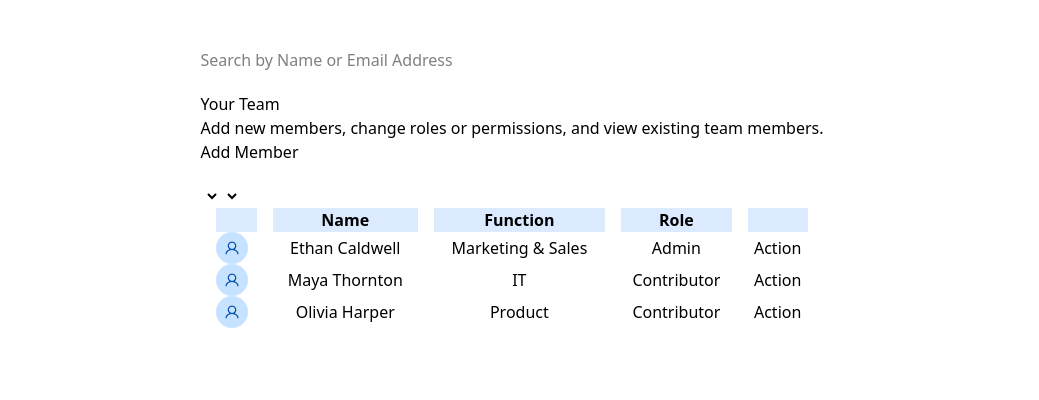
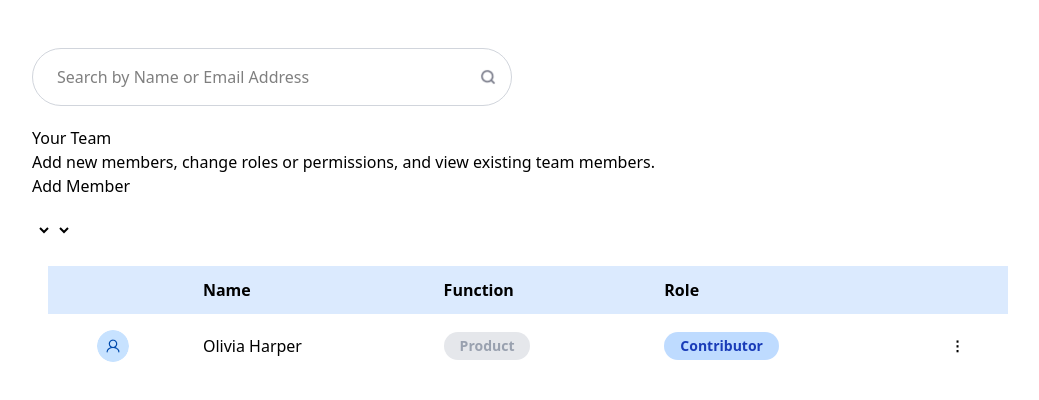
Before and after one commit to sanjay872/team-management, a React (Vite) app in the folder client/: page / in a window 1280 px wide. Shown: the top 400 px of the page, without its empty margins (128-1167 px from the left). Built offline with nearby package versions, Linux system fonts and the light colour scheme.

Commit message:
working on UI

```diff
--- a/client/src/App.jsx
+++ b/client/src/App.jsx
@@ -1,12 +1,25 @@
 import Avatar from './assets/Avatar.png';
+import Search from './assets/search 1.png';
 
 
 function App() {
   return (
-    <div className='flex justify-center items-start h-screen'>
-      <div className="flex flex-col m-[48px] gap-5">
-        <input type="text" name="search" id="search" placeholder="Search by Name or Email Address"
-                className=''/>
+    <div className='flex justify-center items-start h-screen w-screen'>
+      <div className="flex flex-col m-[48px] gap-5 ">
+        <div className="relative w-fit">
+          <input
+            type="text"
+            name="search"
+            id="search"
+            placeholder="Search by Name or Email Address"
+            className="border border-gray-300 outline-none w-[480px] rounded-full pl-6 pr-12 py-4"
+          />
+          <img
+            src={Search}
+            alt="search"
+            className="w-4 h-4 absolute right-4 top-1/2 -translate-y-1/2"
+          />
+        </div>
         <div>
           <div>
             <div>
@@ -18,87 +31,41 @@ function App() {
           </div>
           <button>Add Member</button>
         </div>
-        <div>
+        <div className='w-[60em] flex flex-col gap-2'>
           <div>
             <select name="Function" id=""></select>
             <select name="Role" id=""></select>
           </div>
-          <table className='w-full border-separate border-spacing-x-4'>
+          <table className="w-full border-collapse m-4">
             <thead>
-              <tr className='bg-blue-100'>
-                <th></th>
-                <th>Name</th>
-                <th>Function</th>
-                <th>Role</th>
-                <th></th>
+              <tr className="bg-blue-100 text-left">
+                <th className="px-6 py-3"></th>
+                <th className="px-6 py-3">Name</th>
+                <th className="px-6 py-3">Function</th>
+                <th className="px-6 py-3">Role</th>
+                <th className="px-6 py-3"></th>
               </tr>
             </thead>
+
             <tbody>
-                <tr className='text-center hover:hover:bg-gray-700'>
-                <td><img src={Avatar} alt='profile' /></td>
-                <td>
-                  <div>
-                    Ethan Caldwell
+              <tr className="hover:bg-gray-100 text-left">
+                <td className="px-6 py-4">
+                  <div className="flex items-center justify-center">
+                    <img src={Avatar} alt="profile" className="w-8 h-8 rounded-full" />
                   </div>
                 </td>
-                <td>
-                  <div>
-                    Marketing & Sales
-                  </div>
+                <td className="px-6 py-4">Olivia Harper</td>
+                <td className="px-6 py-4">
+                  <div className='rounded-2xl text-center text-bold size-fit px-4 text-sm font-bold py-1 bg-gray-200 text-gray-400'>Product</div>
                 </td>
-                <td>
-                  <div>
-                    Admin
-                  </div>
+                <td className="px-6 py-4">
+                    <div className='rounded-2xl text-center text-bold size-fit px-4 text-sm font-bold py-1 bg-blue-200 text-blue-800'>Contributor</div>
                 </td>
-                <td>
-                  <button>Action</button>
-                </td>
-              </tr>
-              <tr className='text-center'>
-                <td><img src={Avatar} alt='profile' /></td>
-                <td>
-                  <div>
-                    Maya Thornton
-                  </div>
-                </td>
-                <td>
-                  <div>
-                    IT
-                  </div>
-                </td>
-                <td>
-                  <div>
-                    Contributor
-                  </div>
-                </td>
-                <td>
-                  <button>Action</button>
-                </td>
-              </tr>
-              <tr className='text-center'>
-                <td><img src={Avatar} alt='profile' /></td>
-                <td>
-                  <div>
-                    Olivia Harper
-                  </div>
-                </td>
-                <td>
-                  <div>
-                    Product
-                  </div>
-                </td>
-                <td>
-                  <div>
-                    Contributor
-                  </div>
-                </td>
-                <td>
-                  <button>Action</button>
-                </td>
+                <td className="px-6 py-4 text-center text-sm font-bold">⋮</td>
               </tr>
             </tbody>
           </table>
+
         </div>
       </div>
     </div>
```
Also changed, not shown: client/src/assets/search 1.png (added).
